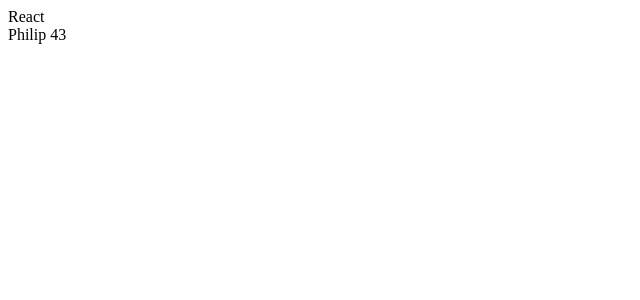
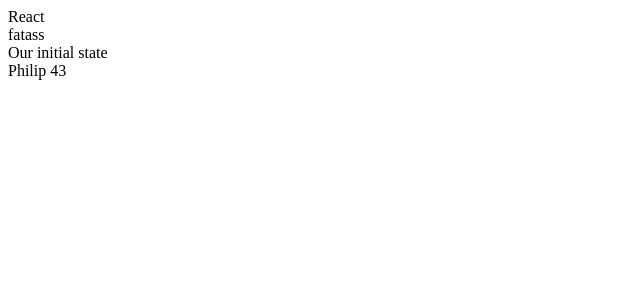
Before and after one commit to PhilipHassialis/React-2019, a React (Create React App) app: page / in a window 1280 px wide. Shown: the top 300 px of the page, without its empty margins (0-640 px from the left). Built offline with nearby package versions, Linux system fonts and the light colour scheme.

Commit message:
initialising state in containers

```diff
--- a/src/App.js
+++ b/src/App.js
@@ -1,11 +1,13 @@
 import React, { Component } from "react";
 import Component1 from "./functional/component1";
+import Container1 from "./containers/container1";
 
 class App extends Component {
     render() {
         return (
             <div>
                 React
+                <Container1 nickname="fatass" />
                 <Component1 name="Philip" age={43} />
             </div>
         );
--- /dev/null
+++ b/src/containers/container1.js
@@ -0,0 +1,22 @@
+import React, { Component } from "react";
+
+class Container1 extends Component {
+    constructor(props) {
+        super(props);
+
+        this.state = {
+            stateprop1: "Our initial state"
+        };
+    }
+
+    render() {
+        return (
+            <div>
+                <div>{this.props.nickname}</div>
+                <div>{this.state.stateprop1}</div>
+            </div>
+        );
+    }
+}
+
+export default Container1;
```
